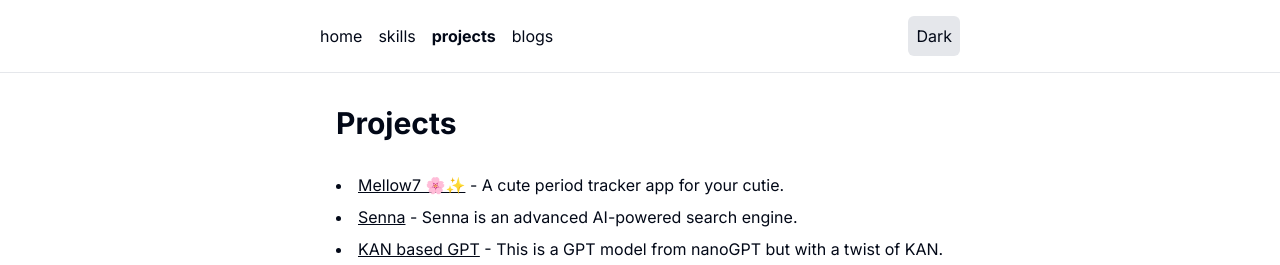
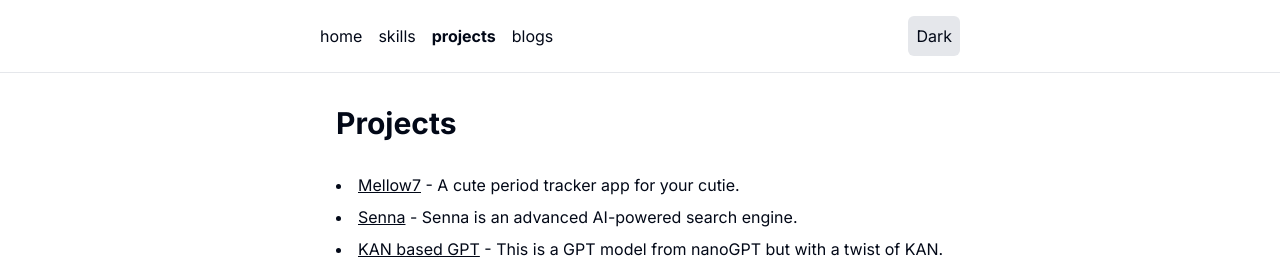
Before and after one commit to thisisanshgupta/thisismyportfolio, a Next.js app: page /projects in a window 1280 px wide. Shown: the top 265 px of the page. Built offline with nearby package versions, Linux system fonts and the light colour scheme.

Commit message:
Update page.tsx

```diff
--- a/app/projects/page.tsx
+++ b/app/projects/page.tsx
@@ -8,7 +8,7 @@ export default function Projects() {
       <main className="max-w-2xl mx-auto p-4 md:p-8">
         <h1 className="text-3xl font-bold mb-8">Projects</h1>
         <ul className="list-disc list-inside space-y-2">
-          <li><Link href="https://github.com/thisisanshgupta/my-cuties-cycle" className="underline">Mellow7 🌸✨</Link> - A cute period tracker app for your cutie. </li>
+          <li><Link href="https://github.com/thisisanshgupta/my-cuties-cycle" className="underline">Mellow7</Link> - A cute period tracker app for your cutie. </li>
           <li><Link href="https://github.com/thisisanshgupta/Senna" className="underline">Senna</Link> - Senna is an advanced AI-powered search engine. </li>
           <li><Link href="https://github.com/thisisanshgupta/KAN_based_GPT" className="underline">KAN based GPT</Link> - This is a GPT model from nanoGPT but with a twist of KAN.</li>
           <li><Link href="https://github.com/thisisanshgupta/Monte-Carlo-Radiation-Transport-Simulation" className="underline">Monte Carlo Radiation Transport</Link> - implementation of a simplified Monte Carlo simulation of X-ray propagation in a CT scan. </li>
```
